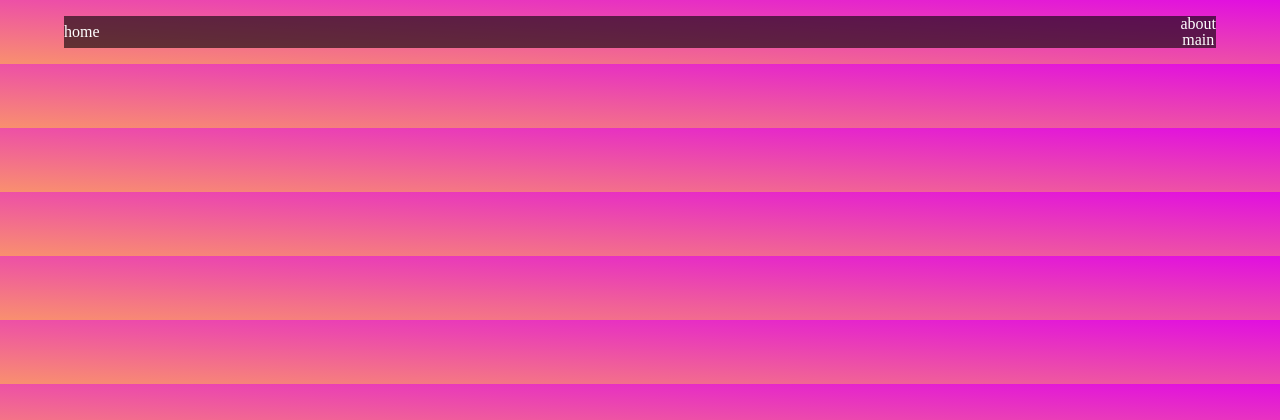
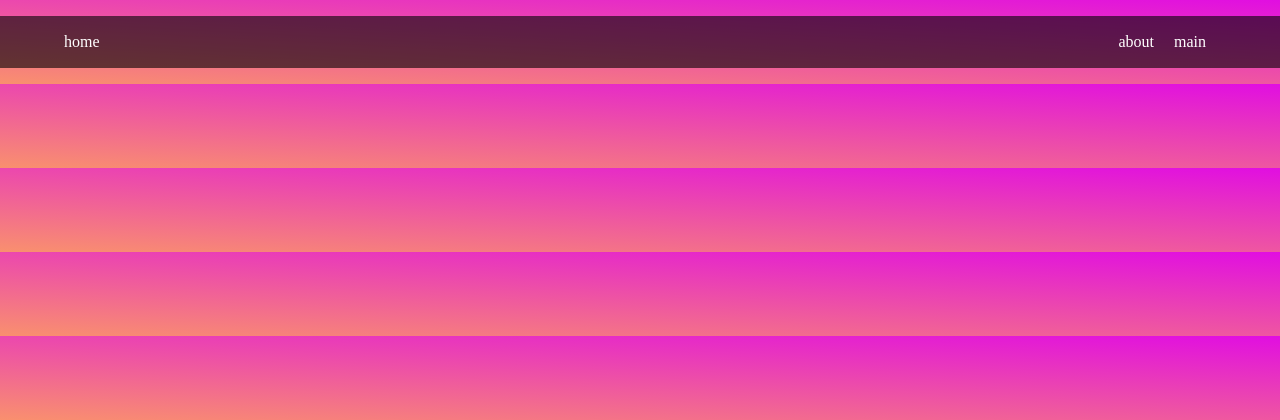
Before and after one commit to 11h00/instagram-reposter, a PHP site: page / in a window 1280 px wide. Shown: the top 420 px of the page. Run offline with PHP 8.4, Linux system fonts and the light colour scheme.

Commit message:
added font and separation to items on tskbar

```diff
--- a/css/style.css
+++ b/css/style.css
@@ -2,6 +2,10 @@ body {
   background: linear-gradient(3deg, #f9906e, #e10ee1);
   margin: 0;
   padding: 0;
+}
+
+header {
+  background-color: rgba(0, 0, 0, 0.6);
 }
 
 #userbar {
@@ -15,14 +19,19 @@ body {
   align-items: center;
   padding: 0;
 }
-#userbar ul li {
+#userbar ul div {
   text-align: center;
   color: white;
-  line-height: 1;
+  line-height: 2;
   margin: 0;
 }
-#userbar {
-  background-color: rgba(0, 0, 0, 0.6);
+#userbar ul :nth-child(2) {
+  display: flex;
+  justify-content: space-between;
+  align-items: center;
+}
+#userbar ul :nth-child(2) li {
+  margin: 10px;
 }
 
 /*# sourceMappingURL=style.css.map */
--- a/index.html
+++ b/index.html
@@ -4,6 +4,9 @@
     <meta charset="UTF-8">
     <meta http-equiv="X-UA-Compatible" content="IE=edge">
     <meta name="viewport" content="width=device-width, initial-scale=1.0">
+    <link rel="preconnect" href="https://fonts.googleapis.com">
+    <link rel="preconnect" href="https://fonts.gstatic.com" crossorigin>
+    <link href="https://fonts.googleapis.com/css2?family=Roboto:ital,wght@0,100;0,300;0,400;0,500;0,700;0,900;1,100;1,300;1,400;1,500;1,700;1,900&display=swap" rel="stylesheet">
     <link rel="stylesheet" href="./css/style.css">
     <title>Login screen</title>
 </head>
--- a/scss/style.scss
+++ b/scss/style.scss
@@ -5,8 +5,11 @@ body{
     margin: 0;
     padding: 0;
 }
+header{
+    background-color: rgba($color: #000000, $alpha: .6);
+}
+#userbar{
 
-#userbar{
     width: 90%;
     margin: auto;
     ul{
@@ -15,14 +18,19 @@ body{
         justify-content: space-between;
         align-items: center;
         padding: 0;
-        li{
+        div{
             text-align: center;
             color: white;
-            line-height: 1;
+            line-height: 2;
             margin: 0;
         }
-    }
-    &{
-        background-color: rgba($color: #000000, $alpha: .6);
+        :nth-child(2){
+            display: flex;
+            justify-content: space-between;
+            align-items: center;
+            li{
+                margin: 10px;
+            }
+        }
     }
 }
```
Also changed, not shown: 1 other file.
